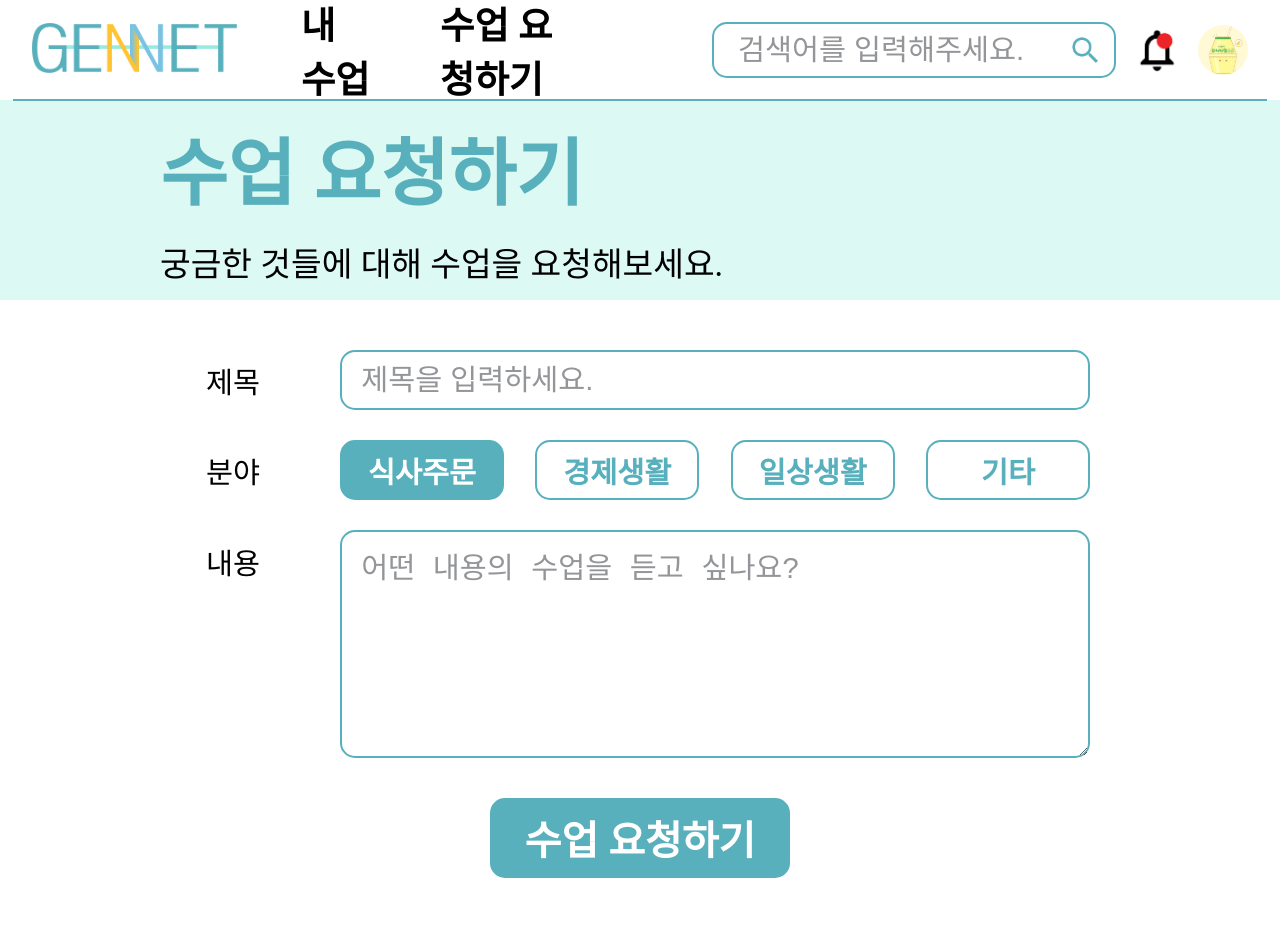
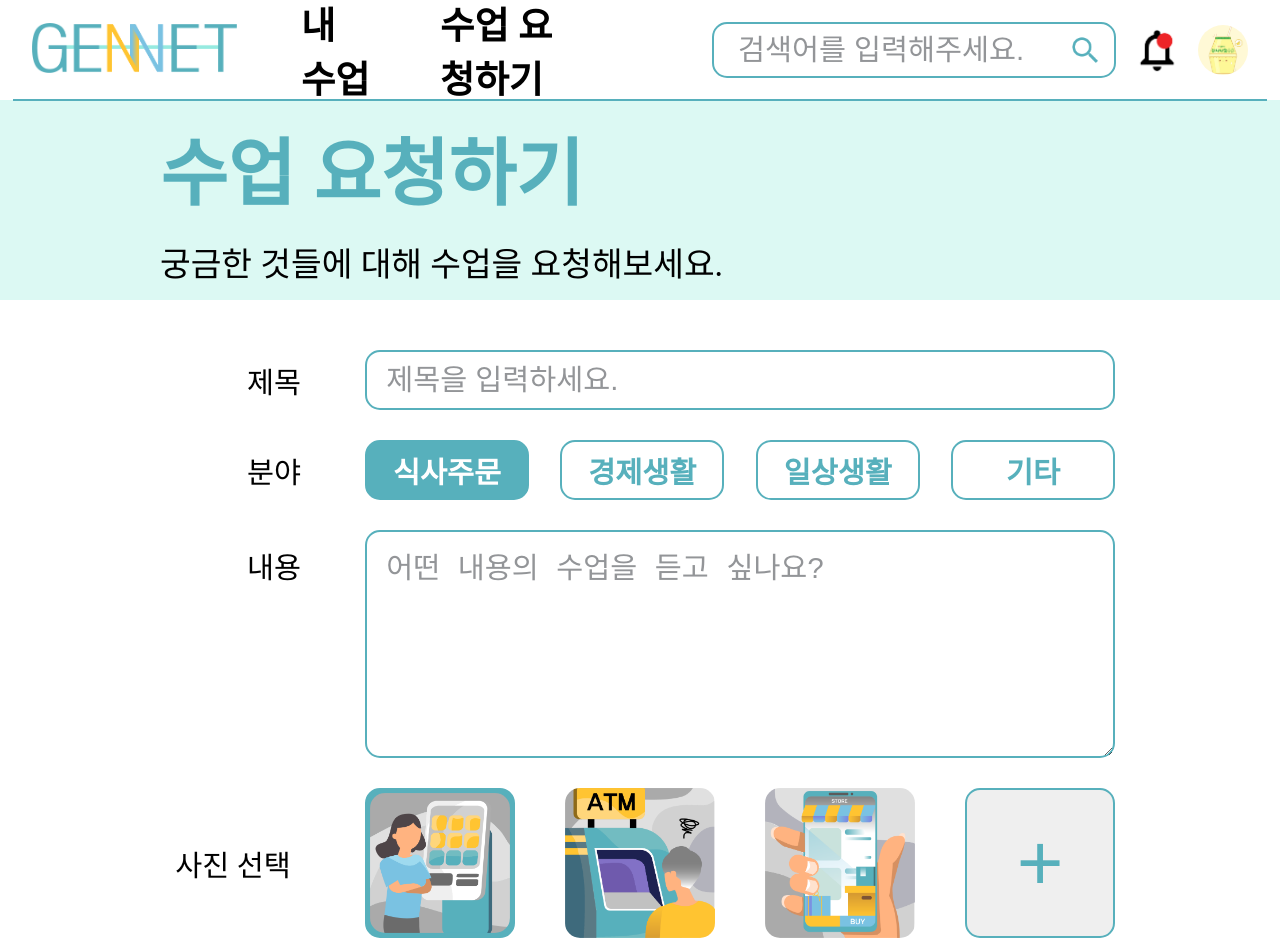
Before and after one commit to taehwan01/gennet-react, a React (Create React App) app: page /senior/request-class in a window 1280 px wide. Shown: the top 952 px of the page. Before the commit the page ends 908 px from the top, so only its background shows below. Built offline with nearby package versions, Linux system fonts and the light colour scheme.

Commit message:
feat: 이미지 입력 기능 추가

```diff
--- a/src/pages/RequestClass/RequestClass.jsx
+++ b/src/pages/RequestClass/RequestClass.jsx
@@ -1,15 +1,21 @@
 import { useNavigate } from 'react-router-dom';
 import { useSelector } from 'react-redux';
-import { useState } from 'react';
+import { useRef, useState } from 'react';
 import styles from './RequestClass.module.scss';
+
 import PageBanner from '../../components/PageBanner/PageBanner';
 import Button from '../../components/Button/Button';
+import classIMG1 from '../../assets/images/class-image-1.png';
+import classIMG2 from '../../assets/images/class-image-2.png';
+import classIMG3 from '../../assets/images/class-image-3.png';
 
 function RequestClass() {
   const navigate = useNavigate();
   const user = useSelector((state) => state.user);
+  const imageInputRef = useRef();
 
   const [selectedInterest, setSelectedInterest] = useState('식사주문');
+  const [imageFile, setImageFile] = useState(null);
 
   const buttonStyle = {
     backgroundColor: '#57b0bc',
@@ -37,6 +43,20 @@ function RequestClass() {
     borderRadius: '15px',
     fontSize: '22pt',
     // marginRight: '25px',
+  };
+
+  const handleFileChange = (event) => {
+    const image = event.target.files[0];
+    if (image && image.type.includes('image')) {
+      setImageFile(image);
+    } else {
+      // eslint-disable-next-line no-alert
+      alert('Please select valid image file.');
+    }
+  };
+
+  const handleFileInputClick = () => {
+    imageInputRef.current.click();
   };
 
   // eslint-disable-next-line no-unused-vars
@@ -113,7 +133,7 @@ function RequestClass() {
                 user.type === 'SENIOR' ? 'font-22pt' : 'font-20pt'
               }`}
             >
-              <span>내용</span>
+              <span style={{ paddingTop: '4px' }}>내용</span>
             </div>
             <textarea
               className={`${styles['form-input-textarea']} ${styles['form-input-description']} ${
@@ -123,16 +143,37 @@ function RequestClass() {
             />
           </div>
 
-          {/* <div className={styles['form-solo-div']}>
-            <div className={styles['form-tag']}>
+          <div className={styles['form-solo-div']}>
+            <div
+              className={`${styles['form-tag']} ${styles['form-tag-image']} ${
+                user.type === 'SENIOR' ? 'font-22pt' : 'font-20pt'
+              }`}
+            >
               <span>사진 선택</span>
             </div>
-            <input
-              type='text'
-              className={styles['form-input']}
-              placeholder=''
-            />
-          </div> */}
+            <div className={styles['image-selector']}>
+              <button type='button' className={`${styles['class-img']} ${styles.selected}`}>
+                <img src={classIMG1} alt='' />
+              </button>
+              <button type='button' className={styles['class-img']}>
+                <img src={classIMG2} alt='' />
+              </button>
+              <button type='button' className={styles['class-img']}>
+                <img src={classIMG3} alt='' />
+              </button>
+              <button type='button' onClick={handleFileInputClick} className={styles['img-upload-button']}>
+                +
+              </button>
+              <input
+                type='file'
+                accept='image/*'
+                onChange={handleFileChange}
+                ref={imageInputRef}
+                className={styles['hidden-input']}
+              />
+              {imageFile && <img src={URL.createObjectURL(imageFile)} alt='img-upload' />}
+            </div>
+          </div>
           <Button
             action={handleSubmit}
             buttonStyle={buttonStyle}
--- a/src/pages/RequestClass/RequestClass.module.scss
+++ b/src/pages/RequestClass/RequestClass.module.scss
@@ -20,7 +20,7 @@
 .form-solo-div {
   margin-bottom: 30px;
   display: grid;
-  grid-template-columns: 150px 750px;
+  grid-template-columns: 200px 750px;
   // margin: 20px 0;
 
   .categoryForm {
@@ -34,10 +34,14 @@
   display: flex;
   // padding-top: 9.5px;
   justify-content: flex-end;
-  padding-right: 5rem;
+  // width: 60%;
+  margin-right: 4rem;
 }
 .form-tag-text {
-  align-items: center;
+  display: flex;
+  flex-direction: column;
+  align-items: flex-end;
+  justify-content: center;
 }
 .form-tag-textarea {
   padding-top: 9.5px;
@@ -64,3 +68,49 @@ input {
 .form-input-description {
   height: 200px;
 }
+.form-tag-image {
+  display: flex;
+  flex-direction: column;
+  align-items: center;
+  justify-content: center;
+}
+
+.image-selector {
+  display: flex;
+  flex-direction: row;
+  justify-content: space-between;
+
+  .class-img {
+    background: none;
+    width: 150px;
+    height: 150px;
+    padding: 0;
+    cursor: pointer;
+    > img {
+      width: 100%;
+      height: 100%;
+      border-radius: 15px;
+    }
+  }
+  .selected {
+    background-color: #57b0bc;
+    border: 5px solid #57b0bc;
+    border-radius: 15px;
+  }
+  .img-upload-button {
+    box-sizing: border-box;
+    border: 2px solid #57b0bc;
+    color: #57b0bc;
+    font-size: 5rem;
+    display: flex;
+    justify-content: center;
+    align-items: center;
+    width: 150px;
+    height: 150px;
+    border-radius: 15px;
+    cursor: pointer;
+  }
+  .hidden-input {
+    display: none;
+  }
+}
--- a/src/pages/SettingProfileEdit/SettingProfileEdit.jsx
+++ b/src/pages/SettingProfileEdit/SettingProfileEdit.jsx
@@ -31,6 +31,7 @@ function SettingProfileEdit() {
 
   const handleImgUpload = (event) => {
     const imgFile = event.target.files[0];
+    // eslint-disable-next-line no-console
     console.log(imgFile);
   };
   return (
```
